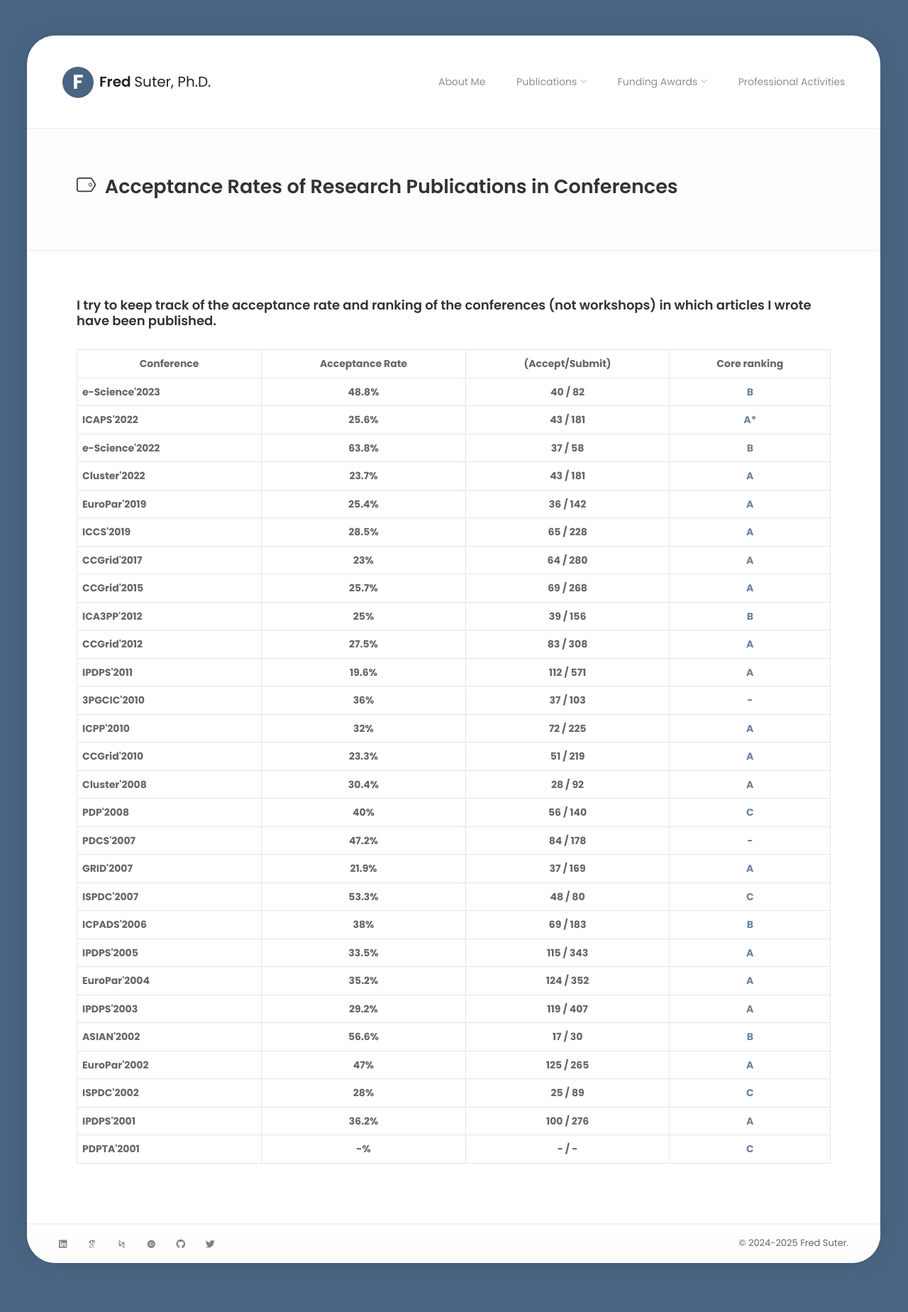
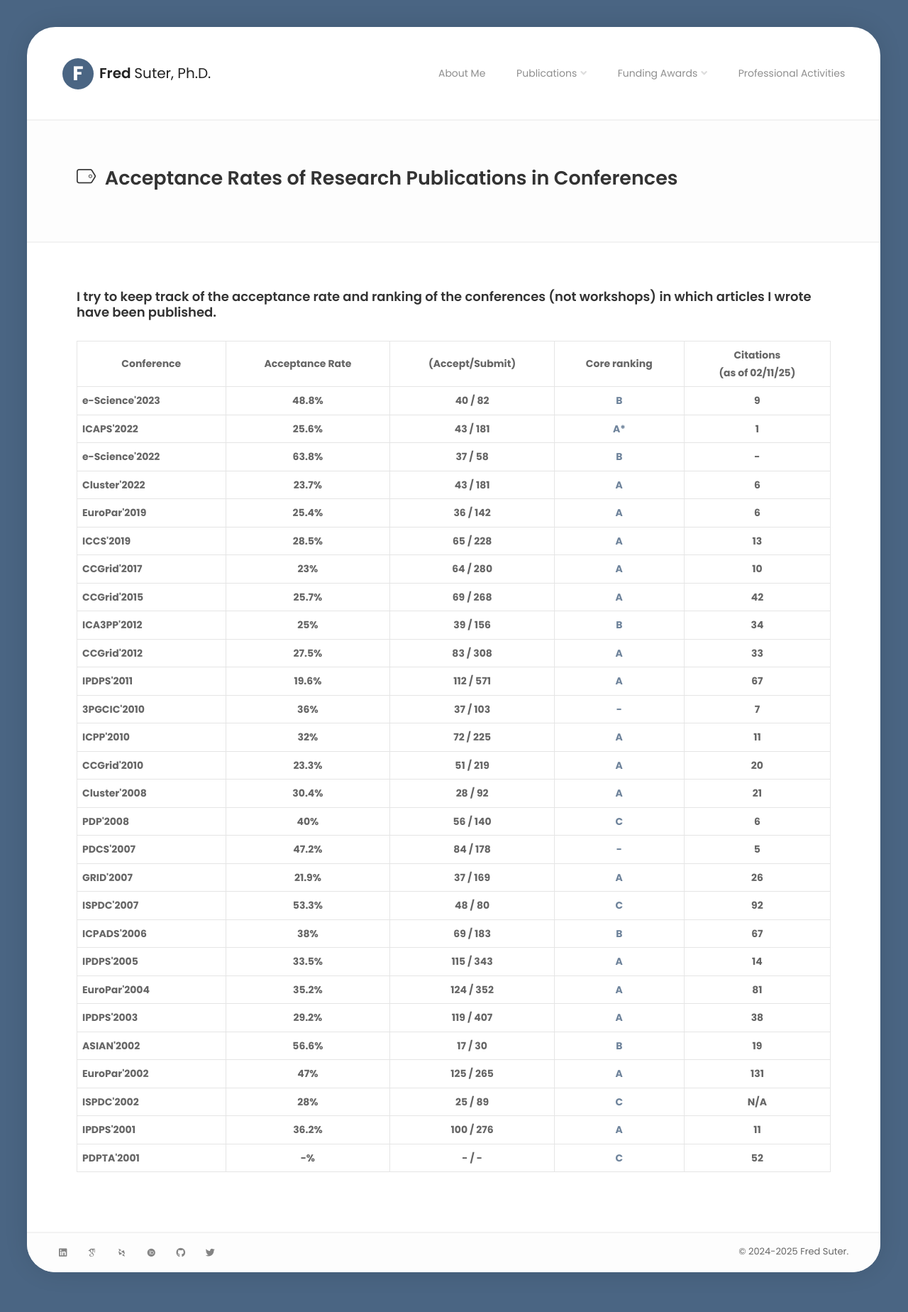
Before and after one commit to frs69wq/fred-suter.github.io, a Jekyll site: the page built from _pages/publications-rates.html, in a window 1280 px wide. Shown: the whole page at 71% size. Built offline with Jekyll 4.4.1, drawn with Linux system fonts in a browser that asks for light colours; some web fonts are replaced.

Commit message:
add citations

```diff
--- a/_data/rates.yml
+++ b/_data/rates.yml
@@ -5,7 +5,7 @@
   submitted: 82
   core_link: "https://portal.core.edu.au/conf-ranks/648/"
   core_rank: "B"
-  citations:
+  citations: 9
 - conference: ICAPS
   year: 2022
   rate: 25.6
@@ -13,7 +13,7 @@
   submitted: 181
   core_link: "https://portal.core.edu.au/conf-ranks/919/"
   core_rank: "A*"
-  citations:
+  citations: 1
 - conference: e-Science
   year: 2022
   rate: 63.8
@@ -21,7 +21,7 @@
   submitted: 58
   core_link: "https://portal.core.edu.au/conf-ranks/648/"
   core_rank: "B"
-  citations:
+  citations: "-"
 - conference: Cluster
   year: 2022
   rate: 23.7
@@ -29,7 +29,7 @@
   submitted: 181
   core_link: "https://portal.core.edu.au/conf-ranks/632/"
   core_rank: "A"
-  citations:
+  citations: 6
 - conference: EuroPar
   year: 2019
   rate: 25.4
@@ -37,7 +37,7 @@
   submitted: 142
   core_link: "https://portal.core.edu.au/conf-ranks/2022/"
   core_rank: "A"
-  citations:
+  citations: 6
 - conference: ICCS
   year: 2019
   rate: 28.5
@@ -45,7 +45,7 @@
   submitted: 228
   core_link: "https://portal.core.edu.au/conf-ranks/952/"
   core_rank: "A"
-  citations:
+  citations: 13
 - conference: CCGrid
   year: 2017
   rate: 23
@@ -53,7 +53,7 @@
   submitted: 280
   core_link: "https://portal.core.edu.au/conf-ranks/695/"
   core_rank: "A"
-  citations:
+  citations: 10
 - conference: CCGrid
   year: 2015
   rate: 25.7
@@ -61,7 +61,7 @@
   submitted: 268
   core_link: "https://portal.core.edu.au/conf-ranks/695/"
   core_rank: "A"
-  citations:
+  citations: 42
 - conference: ICA3PP
   year: 2012
   rate: 25
@@ -69,7 +69,7 @@
   submitted: 156
   core_link: "https://portal.core.edu.au/conf-ranks/905/"
   core_rank: "B"
-  citations:
+  citations: 34
 - conference: CCGrid
   year: 2012
   rate: 27.5
@@ -77,7 +77,7 @@
   submitted: 308
   core_link: "https://portal.core.edu.au/conf-ranks/695/"
   core_rank: "A"
-  citations:
+  citations: 33
 - conference: IPDPS
   year: 2011
   rate: 19.6
@@ -85,7 +85,7 @@
   submitted: 571
   core_link: "https://portal.core.edu.au/conf-ranks/688/"
   core_rank: "A"
-  citations:
+  citations: 67
 - conference: 3PGCIC
   year: 2010
   rate: 36
@@ -93,7 +93,7 @@
   submitted: 103
   core_link: ""
   core_rank: "-"
-  citations:
+  citations: 7
 - conference: ICPP
   year: 2010
   rate: 32
@@ -101,7 +101,7 @@
   submitted: 225
   core_link: "https://portal.core.edu.au/conf-ranks/1167/"
   core_rank: "A"
-  citations:
+  citations: 11
 - conference: CCGrid
   year: 2010
   rate: 23.3
@@ -109,7 +109,7 @@
   submitted: 219
   core_link: "https://portal.core.edu.au/conf-ranks/695/"
   core_rank: "A"
-  citations:
+  citations: 20
 - conference: Cluster
   year: 2008
   rate: 30.4
@@ -117,7 +117,7 @@
   submitted: 92
   core_link: "https://portal.core.edu.au/conf-ranks/695/"
   core_rank: "A"
-  citations:
+  citations: 21
 - conference: PDP
   year: 2008
   rate: 40
@@ -125,7 +125,7 @@
   submitted: 140
   core_link: "https://portal.core.edu.au/conf-ranks/465/"
   core_rank: "C"
-  citations:
+  citations: 6
 - conference: PDCS
   year: 2007
   rate: 47.2
@@ -133,7 +133,7 @@
   submitted: 178
   core_link: ""
   core_rank: "-"
-  citations:
+  citations: 5
 - conference: GRID
   year: 2007
   rate: 21.9
@@ -141,7 +141,7 @@
   submitted: 169
   core_link: "https://portal.core.edu.au/conf-ranks/784/"
   core_rank: "A"
-  citations:
+  citations: 26
 - conference: ISPDC
   year: 2007
   rate: 53.3
@@ -149,7 +149,7 @@
   submitted: 80
   core_link: "https://portal.core.edu.au/conf-ranks/1405/"
   core_rank: "C"
-  citations:
+  citations: 92
 - conference: ICPADS
   year: 2006
   rate: 38
@@ -157,7 +157,7 @@
   submitted: 183
   core_link: "https://portal.core.edu.au/conf-ranks/1164/"
   core_rank: "B"
-  citations:
+  citations: 67
 - conference: IPDPS
   year: 2005
   rate: 33.5
@@ -165,7 +165,7 @@
   submitted: 343
   core_link: "https://portal.core.edu.au/conf-ranks/688/"
   core_rank: "A"
-  citations:
+  citations: 14
 - conference: EuroPar
   year: 2004
   rate: 35.2
@@ -173,7 +173,7 @@
   submitted: 352
   core_link: "https://portal.core.edu.au/conf-ranks/2022/"
   core_rank: "A"
-  citations:
+  citations: 81
 - conference: IPDPS
   year: 2003
   rate: 29.2
@@ -181,7 +181,7 @@
   submitted: 407
   core_link: "https://portal.core.edu.au/conf-ranks/688/"
   core_rank: "A"
-  citations:
+  citations: 38
 - conference: ASIAN
   year: 2002
   rate: 56.6
@@ -189,7 +189,7 @@
   submitted: 30
   core_link: "https://portal.core.edu.au/conf-ranks/166/"
   core_rank: "B"
-  citations:
+  citations: 19
 - conference: EuroPar
   year: 2002
   rate: 47
@@ -197,7 +197,7 @@
   submitted: 265
   core_link: "https://portal.core.edu.au/conf-ranks/2022/"
   core_rank: "A"
-  citations:
+  citations: 131
 - conference: ISPDC
   year: 2002
   rate: 28
@@ -205,7 +205,7 @@
   submitted: 89
   core_link: "https://portal.core.edu.au/conf-ranks/1405/"
   core_rank: "C"
-  citations:
+  citations: "N/A"
 - conference: IPDPS
   year: 2001
   rate: 36.2
@@ -213,7 +213,7 @@
   submitted: 276
   core_link: "https://portal.core.edu.au/conf-ranks/688/"
   core_rank: "A"
-  citations:
+  citations: 11
 - conference: PDPTA
   year: 2001
   rate: "-"
@@ -221,4 +221,4 @@
   submitted: "-"
   core_link: "https://portal.core.edu.au/conf-ranks/695/"
   core_rank: "C"
-  citations:
+  citations: 52
--- a/_pages/publications-rates.html
+++ b/_pages/publications-rates.html
@@ -26,6 +26,7 @@ permalink: /publications-rates.html
 		<td style="text-align:center"><b>Acceptance Rate</b></td>
 		<td style="text-align:center"><b>(Accept/Submit)</b></td>
 		<td style="text-align:center"><b>Core ranking</b></td>
+		<td style="text-align:center"><b>Citations<br> (as of 02/11/25)</b></td>
 	      </tr>
               {% assign r = site.data.rates %}
               {% for e in r %}
@@ -36,6 +37,7 @@ permalink: /publications-rates.html
                 <td style="text-align:center">
 		  <b><a href="{{ e.core_link }}"> {{ e.core_rank }}</a></b>
 		</td>
+                <td style="text-align:center"><b>{{ e.citations }}</b></td>
               {% endfor %}
               </tr>
 	    </table>
```
